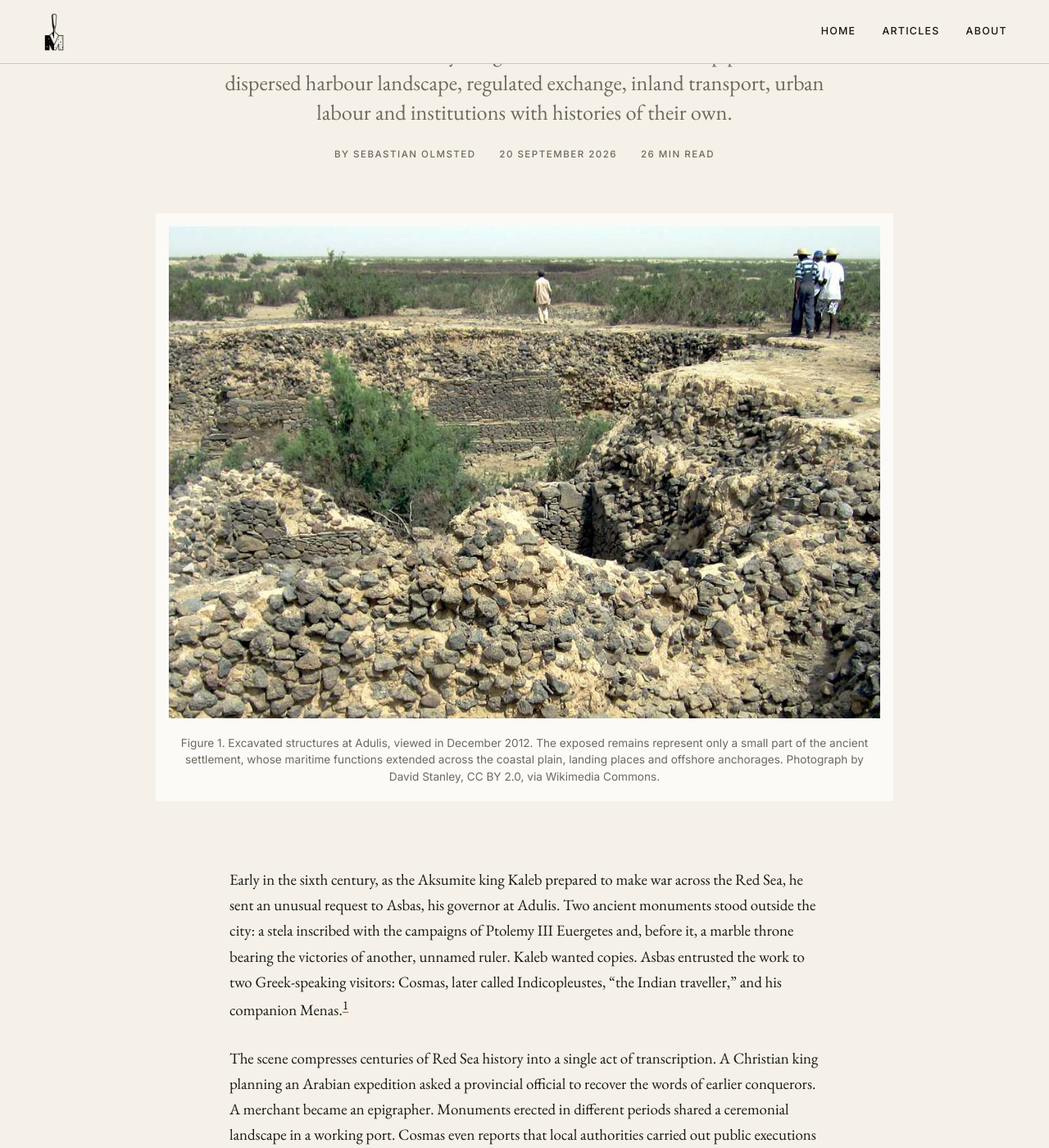
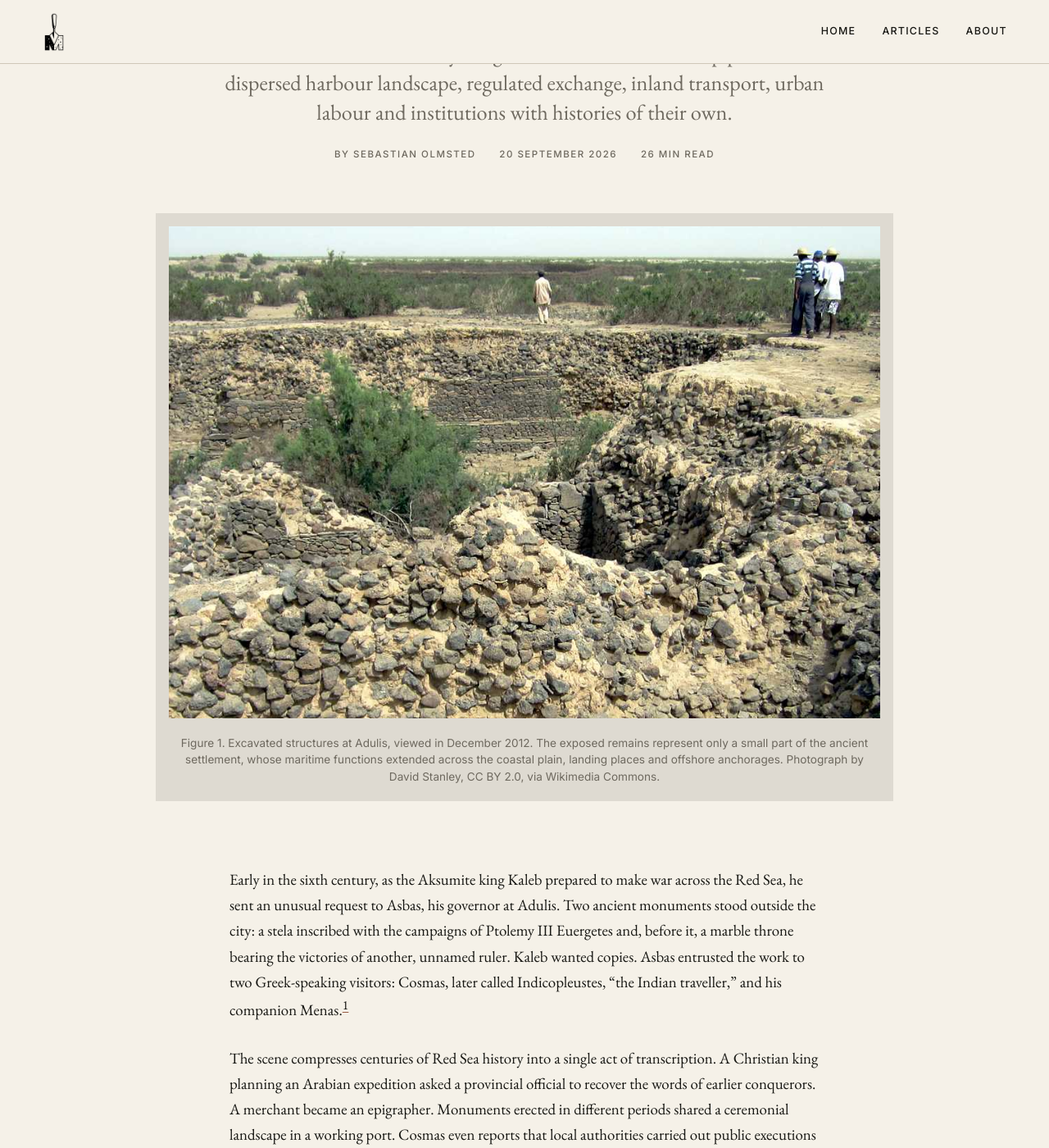
Before and after one commit to basolmsted-blip/mnemosyne-online, a Jekyll site: the page built from _posts/2026-09-20-adulis-the-city-behind-the-port.md, in a window 1280 px wide and 1400 px high, scrolled down 438 px. Shown: the whole window at 82% size. Built offline with Jekyll 4.4.1, drawn with Linux system fonts in a browser that asks for light colours.

Commit message:
Add files via upload

```diff
--- a/assets/css/style.css
+++ b/assets/css/style.css
@@ -4,6 +4,7 @@
   --ink: #171713;
   --muted: #6e695f;
   --line: #cfc7b8;
+  --figure-paper: #dedad1;
   --terracotta: #985b43;
   --serif: "EB Garamond", Georgia, serif;
   --sans: "Inter", Arial, sans-serif;
@@ -135,8 +136,9 @@ a:hover { color: var(--terracotta); }
 .prose figure {
   margin: 3rem 0;
   padding: 1rem 1rem 1.25rem;
-  background: var(--paper-light);
+  background: var(--figure-paper);
 }
+.figure-label { margin: 0 0 .85rem; color: var(--ink); font: 700 .72rem/1.4 var(--sans); letter-spacing: .13em; text-align: left; text-transform: uppercase; }
 .prose figcaption, .hero-figure figcaption { margin-top: 1.25rem; color: var(--muted); font: .85rem/1.5 var(--sans); text-align: center; }
 .prose .wide-figure { width: min(100vw - 3rem, 1080px); max-width: none; margin-left: 50%; transform: translateX(-50%); }
 
@@ -151,7 +153,7 @@ a:hover { color: var(--terracotta); }
 .article-header h1::after { content: ""; display: block; width: 64px; height: 1px; margin: 1.6rem auto 0; background: var(--line); }
 .article-subtitle { max-width: 760px; margin: 0 auto 1.6rem; color: var(--muted); font-size: clamp(1.25rem, 2.2vw, 1.65rem); line-height: 1.35; }
 .article-meta { display: flex; justify-content: center; flex-wrap: wrap; gap: .8rem 1.8rem; }
-.hero-figure { width: min(900px, 100%); margin: 0 auto 5rem; padding: 1rem 1rem 1.25rem; background: var(--paper-light); }
+.hero-figure { width: min(900px, 100%); margin: 0 auto 5rem; padding: 1rem 1rem 1.25rem; background: var(--figure-paper); }
 .hero-figure img { width: 100%; max-height: 600px; object-fit: cover; }
 .article-body { margin-inline: auto; }
 .article-contents { margin: 3rem 0; padding: 1.5rem 1.75rem; border-block: 1px solid var(--line); }
```
